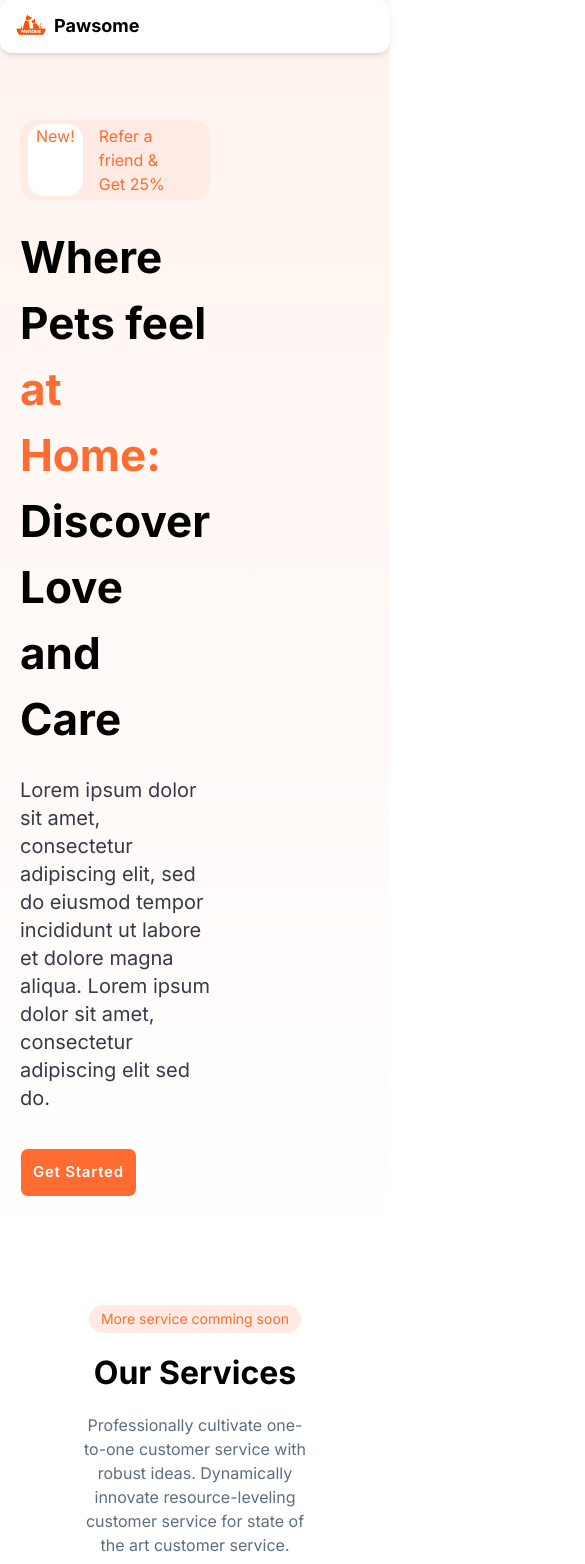
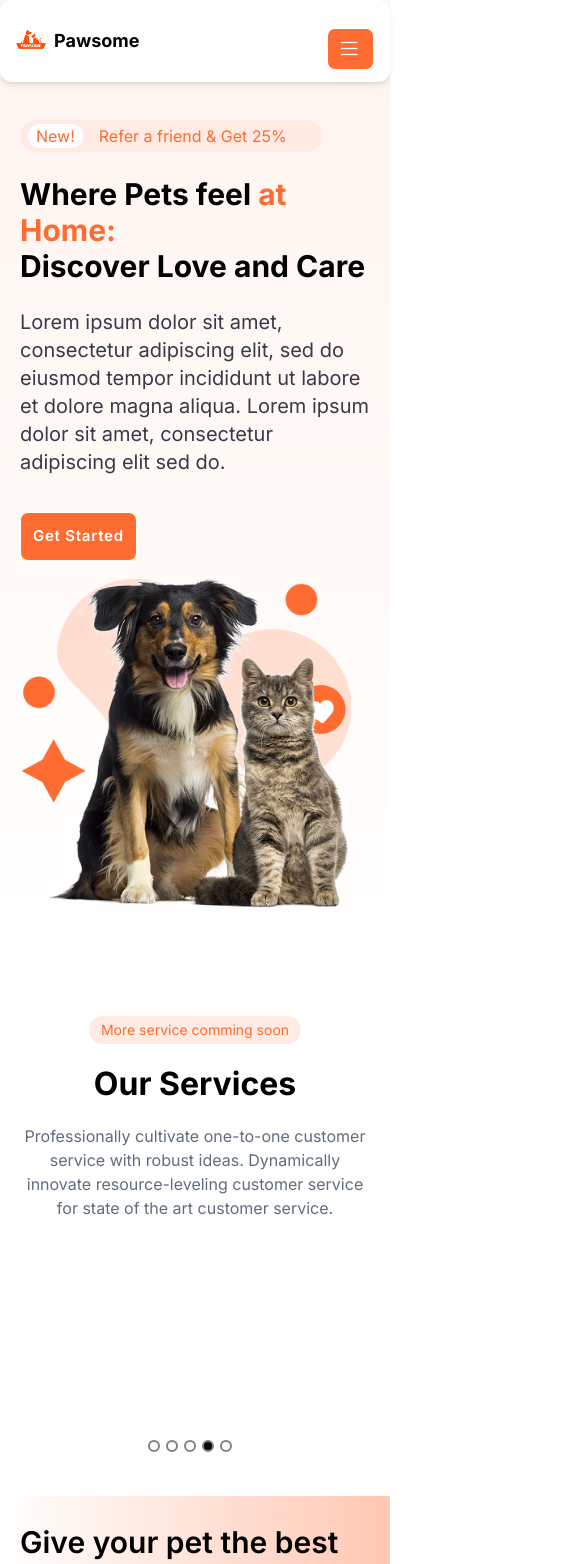
Before and after one commit to luckysher/pawsome, a Next.js app: page / in a window 390 px wide. Shown: the top 1564 px of the page, 585 px wide, since content can reach past the window. Built offline with nearby package versions, Linux system fonts and the light colour scheme; some icons are missing.

Commit message:
responsiveness changes

```diff
--- a/app/globals.css
+++ b/app/globals.css
@@ -122,3 +122,7 @@ input[type="radio"]:checked {
   background-repeat: no-repeat;
   background-size: 60%;
 }
+
+.react-multi-carousel-list {
+  width: 1100px;
+}
--- a/app/home/hero-section.tsx
+++ b/app/home/hero-section.tsx
@@ -8,8 +8,8 @@ import { Button } from "@/components/ui/button";
 export default function HeroSection() {
 
     return (
-        <div className='flex flex-row px-5 pt-30 pb-17 bg-gradient-to-b from-orange-400 to-white '>
-            <div className='flex flex-col flex-1 pr-40'>
+        <div className='flex flex-col sm:flex-col md:flex-col lg:flex-row xl:flex-row 2xl:flex-row px-5 pt-30 pb-17 bg-linear-to-b from-orange-400 to-white '>
+            <div className='flex flex-col flex-1 pr-auto sm:pr-20 md:pr-40 lg:pr-40 xl:pr-40 2xl:pr-40'>
                 <div className='flex flex-row'>
                     <div className='flex gap-4 bg-orange-300 text-amber-800 rounded-2xl px-2 py-1'>
                         <div className='rounded-2xl bg-white px-2'>
@@ -21,7 +21,7 @@ export default function HeroSection() {
                     </div>
                 </div>
                 <div className='mt-6'>
-                    <h1 className='font-inter font-bold text-[44px]'>Where Pets feel <span className='text-amber-800'>at Home:</span> <br/> Discover Love and Care</h1>
+                    <h1 className='font-inter font-bold text-3xl sm:text-4xl md:text-4xl lg:text-4xl xl:text-[44px] 2xl:text-[44px]'>Where Pets feel <span className='text-amber-800'>at Home:</span> <br/> Discover Love and Care</h1>
                 </div>
                 <div className='mt-6 font-inter font-normal text-xl text-gray-800'>
                     Lorem ipsum dolor sit amet, consectetur adipiscing elit, sed do eiusmod tempor incididunt ut labore et dolore magna aliqua. Lorem ipsum dolor sit amet, consectetur adipiscing elit sed do.
@@ -35,8 +35,9 @@ export default function HeroSection() {
                 <Image
                     src={'/heroImg.png'}
                     alt="image"
-                    width={430}
+                    width={1000}
                     height={0}
+                    style={{width: "100%", maxWidth: '421px', height: "auto"}}
                 />
             </div>
         </div>
--- a/app/home/note-section.tsx
+++ b/app/home/note-section.tsx
@@ -10,7 +10,7 @@ export default function NoteSection() {
 
     return (
         <div className='flex flex-col py-10'>
-            <div className='flex flex-col px-7 py-3 bg-orange-100'>
+            <div className='flex flex-col px-6 py-3 bg-orange-100'>
                 <div className='flex flex-row items-center justify-between p-1'>
                     <div className='flex flex-row items-center gap-2.5'>
                         <Image
--- a/app/home/services-section.tsx
+++ b/app/home/services-section.tsx
@@ -1,10 +1,40 @@
 "use client";
-import React from 'react';
+import React, { useState } from 'react';
 import Image from "next/image";
+import Carousel from 'react-multi-carousel';
+import 'react-multi-carousel/lib/styles.css';
 
+interface Service {
+    service: string,
+    image: string,
+}
 
 export default function ServicesSection() {
-    const services = [{'service': 'Community', 'image':'/serviceImg1.png'}, {'service': 'Playmate', 'image':'/serviceImg2.png'}, {'service': 'Pet shop', 'image':'/serviceImg3.png'}, {'service': 'Veternary', 'image':'/serviceImg4.png'}, , {'service': 'Veternary', 'image':'/serviceImg5.png'}];
+    const [services, setServices] =  useState<Array<Service>>([{'service': 'Community', 'image':'/serviceImg1.png'},
+                                                               {'service': 'Playmate', 'image':'/serviceImg2.png'},
+                                                               {'service': 'Pet shop', 'image':'/serviceImg3.png'},
+                                                               {'service': 'Veternary', 'image':'/serviceImg4.png'},
+                                                               {'service': 'Veternary', 'image':'/serviceImg1.png'}]);
+    const responsive = {
+        superLargeDesktop: {
+          // the naming can be any, depends on you.
+          breakpoint: { max: 4000, min: 3000 },
+          items: 5
+        },
+        desktop: {
+          breakpoint: { max: 3000, min: 1024 },
+          items: 5
+        },
+        tablet: {
+          breakpoint: { max: 1024, min: 464 },
+          items: 2
+        },
+        mobile: {
+          breakpoint: { max: 464, min: 0 },
+          items: 1
+        }
+      };
+
 
     return (
         <div className='flex flex-col  px-5 pt-10 pb-10 items-center'>
@@ -13,17 +43,33 @@ export default function ServicesSection() {
                         More service comming soon
                     </div>
                 </div>
-                <div className='flex flex-col justify-center items-center w-2/3 mt-1'>
+                <div className='flex flex-col justify-center items-center w-full sm:w-full md:w-2/3 lg:w-2/3 xl:w-2/3 2xl:w-2/3 mt-1'>
                     <h1 className='font-inter font-bold text-[32px] mt-3'>Our Services</h1>
                     <div className='font-inter font-normal text-base text-gray-50 text-center mt-4'>
                         Professionally cultivate one-to-one customer service with robust ideas. Dynamically innovate resource-leveling customer service for state of the art customer service.
                     </div>
                 </div>
-                <div className='flex flex-col mt-15'>
-                    <div className='flex flex-row gap-5'>
+                <div className='flex flex-row mt-15'>
+                        <Carousel
+                            swipeable={false}
+                            draggable={false}
+                            showDots={true}
+                            responsive={responsive}
+                            ssr={true} // means to render carousel on server-side.
+                            infinite={true}
+                            autoPlay={true}
+                            autoPlaySpeed={2000}
+                            keyBoardControl={true}
+                            customTransition="all .5"
+                            transitionDuration={500}
+                            containerClass="carousel-container"
+                            removeArrowOnDeviceType={["tablet", "mobile"]}
+                            deviceType={'desktop'}
+                            dotListClass="custom-dot-list-style"
+                        >
                             {
                                 services.map((service, i) => (
-                                <div key={i} className='flex flex-col bg-neutral-100 justify-center items-center px-10 py-6 rounded-lg'>
+                                    <div key={i} className='flex flex-col bg-neutral-100 justify-center items-center px-10 py-6 rounded-lg ml-5 max-w-50 max-h-50'>
                                         <Image
                                             src={service.image}
                                             alt="image"
@@ -34,8 +80,7 @@ export default function ServicesSection() {
                                     </div>
                                 ))
                             }
-
-                    </div>
+                        </Carousel>;
                 </div>
         </div>
     );
--- a/components/header.tsx
+++ b/components/header.tsx
@@ -4,6 +4,8 @@ import Link from "next/link";
 import Image from "next/image";
 import { useState } from "react";
 import { Icon } from "@iconify/react";
+import { Button } from "@/components/ui/button";
+
 
 export function Header() {
     const [isMenuOpen, setMenuOpen] = useState(false);
@@ -20,6 +22,9 @@ export function Header() {
         { href: "/community", title: "Community", subMenu: [] }
     ];
 
+    const handleHamburClick = () => {
+        setMenuOpen(!isMenuOpen);
+    }
 
     return (
         <>
@@ -113,13 +118,13 @@ export function Header() {
 
                 {/* Header for smaller screens */}
                 <header
-                    className={`flex lg:hidden bg-white sticky top-0 z-50 px-4 py-3 shadow-md relative transition-all duration-500 ${isMenuOpen ? 'rounded-t-xl' : 'rounded-xl'
+                    className={`flex lg:hidden bg-white top-0 z-50 px-4 py-3 shadow-md relative transition-all duration-500 ${isMenuOpen ? 'rounded-t-xl' : 'rounded-xl'
                         }`}
                 >
                     {/* Logo */}
-                    <div className="flex items-center">
+                    <div className="flex items-center justify-between w-full">
+                        <div className="flex">
                             <Link href="/" className="flex items-center space-x-2">
-
                                 <Image
                                     src="/logo.png"
                                     alt="Logo"
@@ -128,13 +133,19 @@ export function Header() {
                                     priority
                                 />
                             <span className="inline-block font-black text-lg">{siteConfig.name}</span></Link>
-
+                        </div>
+                        <div className="flex">
+                            <div className='flex flex-col items-center justify-center text-lg font-lato border hover:border-amber-800 bg-amber-800 hover:shadow-xl hover:bg-white hover:cursor-pointer px-5 rounded-lg text-white hover:text-amber-800 tracking-wider transition duration-200 ease-in-out mt-4' onClick={handleHamburClick}>
+                                <span className={`transiation-all duration-500 ${isMenuOpen? "rotate-45 mt-0 translate-y-1.5": "rotate-90"}`}>|</span>
+                                <span className="rotate-90 -mt-5.5">|</span>
+                                <span className={`transiation-all duration-500 ${isMenuOpen? "rotate-130 -mt-5.5 -translate-y-1.5": "rotate-90 -mt-5.5"}`}>|</span>
+                            </div>
+                        </div>
                     </div>
 
                     {/* Menu */}
                     <div
-                        className={`absolute top-full left-0 w-full bg-white shadow-lg rounded-b-xl z-40 transition-all duration-500 overflow-hidden ${isMenuOpen ? "max-h-[500px]" : "max-h-0"
-                            }`}
+                        className={`absolute top-full left-0 w-full bg-white shadow-lg rounded-b-xl z-40 transition-all duration-500 overflow-hidden ${isMenuOpen ? "max-h-125" : "max-h-0"}`}
                     >
                         <nav className="flex flex-col space-y-2 p-4">
                             {items.map((item, index) => (
```
Also changed, not shown: app/home/freqBought-section.tsx (+8 -5 lines), app/home/orders-section.tsx (+9 -7 lines), app/home/vetClinic-section.tsx (+16 -10 lines), components/footer.tsx (+7 -7 lines). Lines whose indentation alone changed are shown as unchanged.
